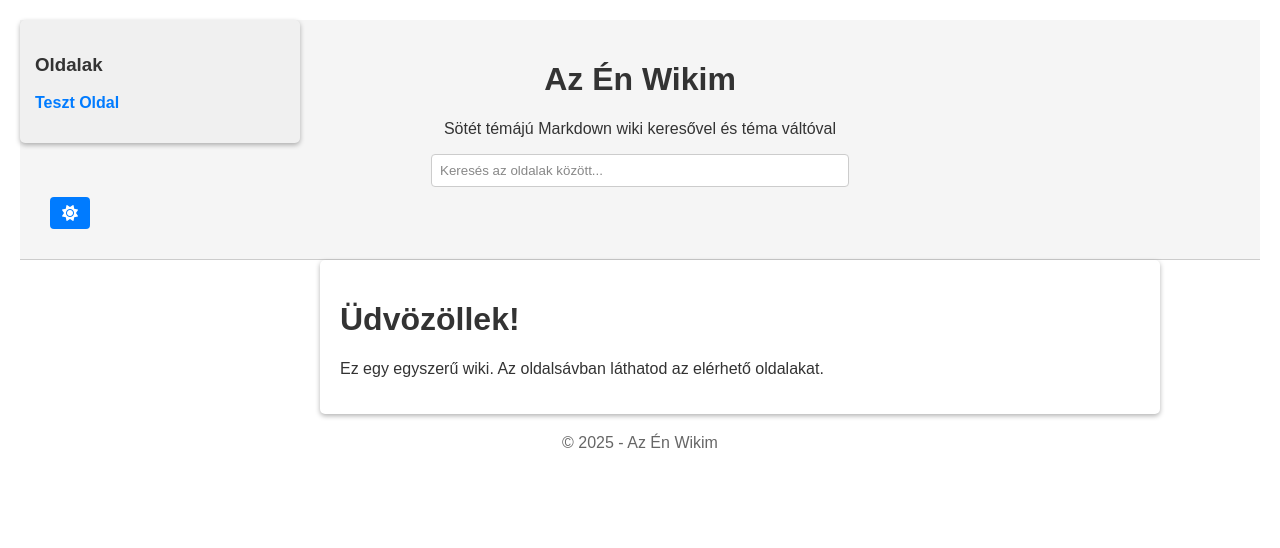
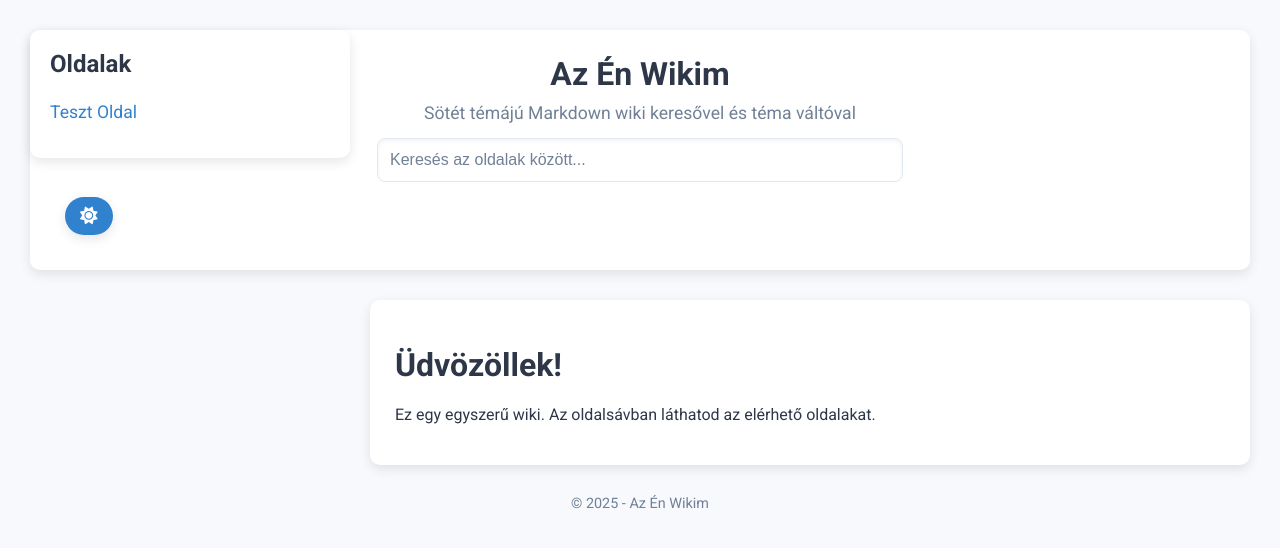
Before and after one commit to npgt/wiki, a Jekyll site: the page built from index.md, in a window 1280 px wide. Shown: the top 548 px of the page. Built offline with Jekyll 4.4.1, drawn with Linux system fonts in a browser that asks for light colours.

Commit message:
Update style.css

```diff
--- a/assets/css/style.css
+++ b/assets/css/style.css
@@ -1,39 +1,41 @@
 /* Alapértelmezett (világos) téma */
 :root {
-    --bg-color: #ffffff;
-    --text-color: #333333;
-    --header-bg: #f5f5f5;
-    --sidebar-bg: #f0f0f0;
+    --bg-color: #f7f9fc;
+    --text-color: #2d3748;
+    --header-bg: #ffffff;
+    --sidebar-bg: #ffffff;
     --content-bg: #ffffff;
-    --link-color: #007bff;
-    --link-hover: #ff4500;
-    --code-bg: #f4f4f4;
-    --pre-bg: #f4f4f4;
-    --footer-color: #666666;
+    --link-color: #3182ce;
+    --link-hover: #ed8936;
+    --code-bg: #edf2f7;
+    --pre-bg: #edf2f7;
+    --footer-color: #718096;
     --input-bg: #ffffff;
-    --input-border: #cccccc;
+    --input-border: #e2e8f0;
+    --shadow: 0 4px 12px rgba(0, 0, 0, 0.1);
 }
 
 /* Sötét téma */
 body.dark-theme {
-    --bg-color: #1e1e1e;
-    --text-color: #e0e0e0;
-    --header-bg: #2c2c2c;
-    --sidebar-bg: #252525;
-    --content-bg: #2a2a2a;
-    --link-color: #61dafb;
-    --link-hover: #ff6b6b;
-    --code-bg: #333333;
-    --pre-bg: #333333;
-    --footer-color: #888888;
-    --input-bg: #333333;
-    --input-border: #555555;
+    --bg-color: #1a202c;
+    --text-color: #e2e8f0;
+    --header-bg: #2d3748;
+    --sidebar-bg: #2d3748;
+    --content-bg: #2d3748;
+    --link-color: #63b3ed;
+    --link-hover: #f6ad55;
+    --code-bg: #4a5568;
+    --pre-bg: #4a5568;
+    --footer-color: #a0aec0;
+    --input-bg: #4a5568;
+    --input-border: #718096;
+    --shadow: 0 4px 12px rgba(0, 0, 0, 0.3);
 }
 
 body {
-    font-family: 'Arial', sans-serif;
+    font-family: 'Roboto', sans-serif;
     margin: 0;
-    padding: 20px;
+    padding: 30px;
     background-color: var(--bg-color);
     color: var(--text-color);
     transition: background-color 0.3s, color 0.3s;
@@ -41,57 +43,88 @@ body {
 
 header {
     text-align: center;
-    padding: 20px;
+    padding: 25px;
     background-color: var(--header-bg);
-    color: var(--text-color);
-    border-bottom: 1px solid var(--input-border);
+    border-radius: 10px;
+    box-shadow: var(--shadow);
+    margin-bottom: 30px;
+}
+
+header h1 {
+    margin: 0;
+    font-size: 2rem;
+    font-weight: 700;
+}
+
+header p {
+    margin: 10px 0;
+    font-size: 1.1rem;
+    color: var(--footer-color);
 }
 
 #searchInput {
-    width: 80%;
-    max-width: 400px;
-    padding: 8px;
-    margin: 10px auto;
+    width: 90%;
+    max-width: 500px;
+    padding: 12px;
+    margin: 15px auto;
     display: block;
     background-color: var(--input-bg);
     color: var(--text-color);
     border: 1px solid var(--input-border);
-    border-radius: 4px;
-    transition: background-color 0.3s, color 0.3s;
+    border-radius: 8px;
+    font-size: 1rem;
+    box-shadow: inset 0 2px 4px rgba(0, 0, 0, 0.05);
+    transition: background-color 0.3s, border-color 0.3s;
 }
 
 #searchInput::placeholder {
-    color: #888;
+    color: var(--footer-color);
 }
 
 #themeToggle {
-    padding: 8px 12px;
+    padding: 10px 15px;
     margin: 10px;
     background-color: var(--link-color);
     color: #ffffff;
     border: none;
-    border-radius: 4px;
+    border-radius: 50px;
     cursor: pointer;
-    font-size: 16px;
+    font-size: 1.1rem;
     display: flex;
     align-items: center;
-    gap: 5px; /* Ikon és szöveg közti távolság, ha szöveg is lenne */
+    justify-content: center;
+    box-shadow: var(--shadow);
+    transition: background-color 0.3s;
 }
 
 #themeToggle:hover {
     background-color: var(--link-hover);
 }
 
+#themeToggle i {
+    transition: transform 0.5s ease-in-out;
+}
+
+#themeToggle.rotate i {
+    transform: rotate(360deg);
+}
+
 #sidebar {
-    width: 250px;
+    width: 280px;
     position: fixed;
-    top: 20px;
-    left: 20px;
+    top: 30px;
+    left: 30px;
     background-color: var(--sidebar-bg);
-    padding: 15px;
-    border-radius: 5px;
-    box-shadow: 0 2px 5px rgba(0,0,0,0.3);
+    padding: 20px;
+    border-radius: 10px;
+    box-shadow: var(--shadow);
     transition: background-color 0.3s;
+}
+
+#sidebar h3 {
+    margin-top: 0;
+    font-size: 1.5rem;
+    color: var(--text-color);
 }
 
 #sidebar ul {
@@ -99,49 +132,58 @@ header {
     padding: 0;
 }
 
+#sidebar li {
+    margin: 12px 0;
+}
+
 #sidebar a {
     color: var(--link-color);
     text-decoration: none;
-    font-weight: bold;
+    font-weight: 500;
+    font-size: 1.1rem;
+    transition: color 0.2s;
 }
 
 #sidebar a:hover {
     color: var(--link-hover);
-    text-decoration: underline;
 }
 
 #content {
-    margin-left: 300px;
-    max-width: 800px;
-    padding: 20px;
+    margin-left: 340px;
+    max-width: 900px;
+    padding: 25px;
     background-color: var(--content-bg);
-    border-radius: 5px;
-    box-shadow: 0 2px 5px rgba(0,0,0,0.3);
+    border-radius: 10px;
+    box-shadow: var(--shadow);
     transition: background-color 0.3s;
 }
 
 footer {
     text-align: center;
-    margin-top: 20px;
+    margin-top: 30px;
     color: var(--footer-color);
+    font-size: 0.9rem;
 }
 
 h1, h2, h3 {
     color: var(--text-color);
+    font-weight: 700;
 }
 
 code {
     background-color: var(--code-bg);
-    color: #f1c40f;
-    padding: 2px 5px;
-    border-radius: 3px;
+    color: #d53f8c;
+    padding: 3px 6px;
+    border-radius: 4px;
+    font-family: 'Courier New', Courier, monospace;
 }
 
 pre {
     background-color: var(--pre-bg);
-    padding: 10px;
-    border-radius: 5px;
+    padding: 15px;
+    border-radius: 8px;
     overflow-x: auto;
+    box-shadow: inset 0 2px 4px rgba(0, 0, 0, 0.1);
     transition: background-color 0.3s;
 }
 
@@ -149,6 +191,7 @@ pre {
     #sidebar {
         position: static;
         width: 100%;
+        margin-bottom: 20px;
     }
     #content {
         margin-left: 0;
```
